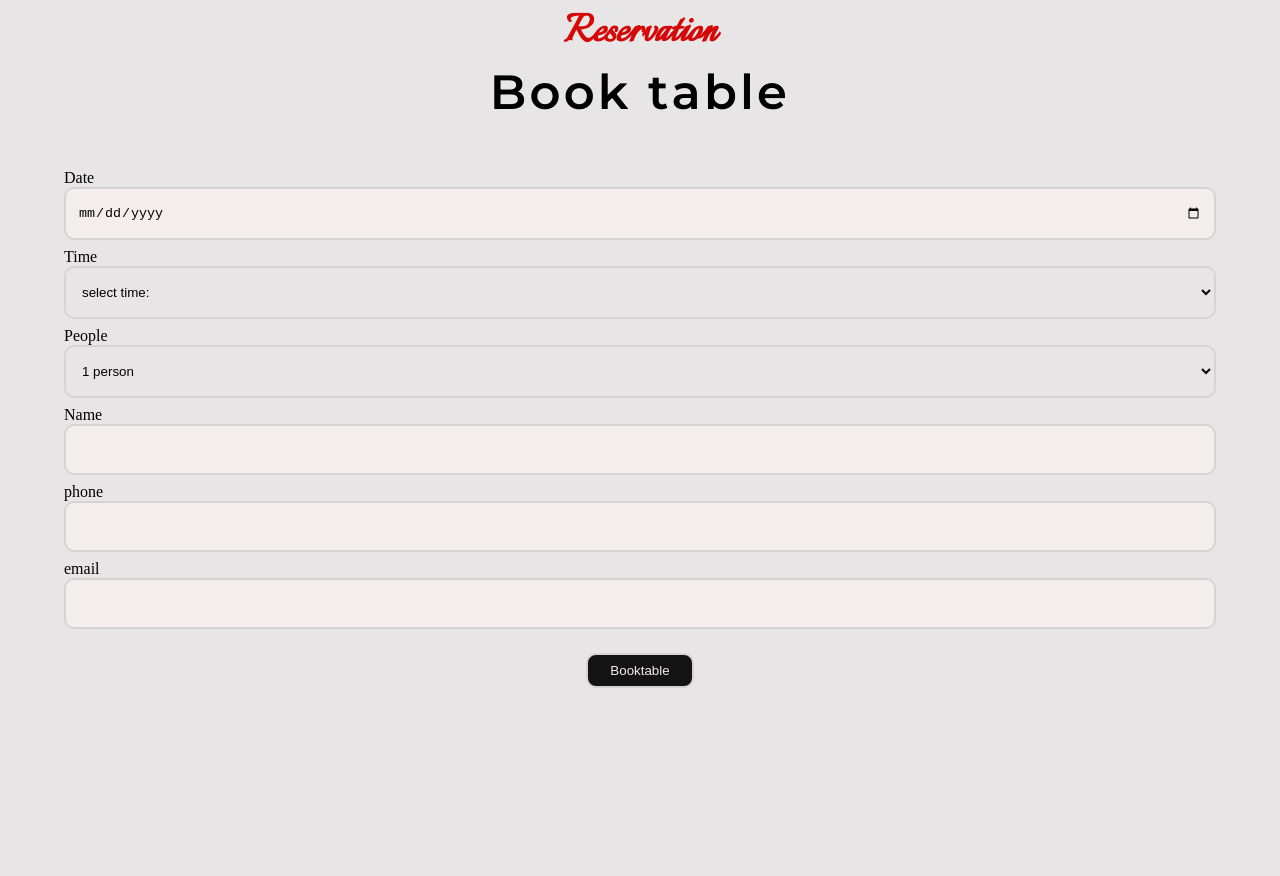
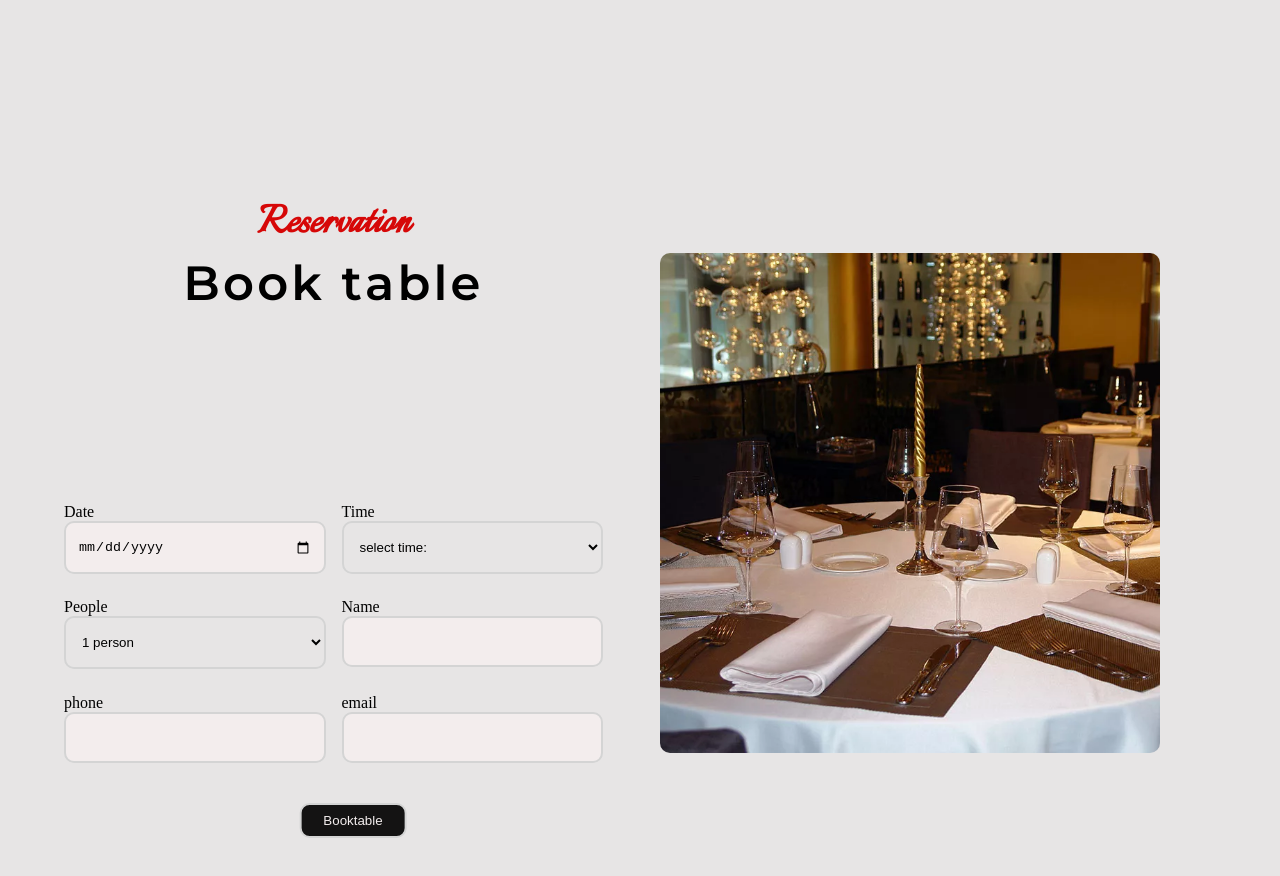
Before and after one commit to AmiraliDDD/pato, a plain HTML site: page index.html in a window 1280 px wide. Shown: the part 3077-3953 px from the top of the page. Before the commit the page ends 3813 px from the top, so only its background shows below. Drawn offline with Linux system fonts and the light colour scheme.

```diff
--- a/assets/sass/blocks/_comercialCards.scss
+++ b/assets/sass/blocks/_comercialCards.scss
@@ -2,6 +2,9 @@
     @include dflex(flex, column, center, center);
     width: 100%;
     padding: 5rem 0;
+    @media (min-width:768px){
+        align-items: flex-start;
+    }
 
 
     &__card {
--- a/assets/sass/blocks/_menu.scss
+++ b/assets/sass/blocks/_menu.scss
@@ -87,6 +87,7 @@
 
             .bottom {
                 height: calc(30% - 20px);
+                width: $full-width;
 
             }
 
--- a/assets/sass/blocks/_reservation.scss
+++ b/assets/sass/blocks/_reservation.scss
@@ -1,11 +1,42 @@
 .reservation {
     width: 90%;
     margin: 2rem auto;
+    @media(min-width: 992px){
+    display: grid;
+    grid-template-columns: auto auto;
+    grid-template-rows: auto auto;
+
+    }
+
+
+    &__image{
+        @media(min-width: 992px){
+            transform: translateY(50%);
+         max-width: 500px;
+         max-height: 500px;
+        }
+        margin: $c-margin;
+        width: 90%;
+        max-width: 390px;
+        max-height: 390px;
+        border-radius: $border_r;
+        img{
+            width: $full-width;
+            height: $full-width;
+            border-radius: $border_r;
+        }
+
+    }
 
 
     &__txtbox {
         margin: 3rem auto;
         @include dflex(flex, column, center, center);
+
+        @media(min-width: 992px){
+        margin: 0;
+        }
+
 
         &__title {
             font-family: italian;
@@ -36,12 +67,27 @@
     }
 
     &__form {
+        @media(min-width: 992px){
+            grid-row: 2/3;
+            grid-column: 1/2;
+        }
+
 
         &__holder {
-            @include dflex(flex, column, center, flex-start);
 
-            select,
-            input:not(.reservation__form__holder__sub) {
+
+            @media (min-width:768px){
+                display: grid;
+                grid-template-columns: repeat(2,1fr);
+                grid-template-rows: repeat(2,1fr);
+                grid-gap: 1rem;
+                position: relative;
+                top: 0;
+            }
+
+
+
+            select,input:not(.reservation__form__holder__sub) {
                 display: block;
                 width: 100%;
                 padding: $pad-primary;
@@ -65,7 +111,7 @@
             }
 
             &__sub {
-                display: inline !important;
+                display: block;
                 margin: 1rem auto;
                 padding: $pad-secondary;
                 border-radius: $border_r;
@@ -74,6 +120,12 @@
                 outline: none;
                 background-color: $txt-color;
                 color: $w-color;
+            @media(min-width:768px){
+                position: relative;
+                left: 40%;
+                bottom: 0;
+                transform: translateX(50%);
+            }
 
 
             }
--- a/index.html
+++ b/index.html
@@ -131,15 +131,18 @@
 
     </section>
     <section class="reservation">
+
         <div class="reservation__txtbox">
             <p class="reservation__txtbox__title">Reservation</p>
             <p class="reservation__txtbox__txt">Book table</p>
         </div>
         <form class="reservation__form" action="harchi.php">
             <div class="reservation__form__holder">
-                <label for="date">Date</label>
+                <div><label for="date">Date</label>
                     <input type="date" name="date" value="date" id="date">
-                <label for="time">Time</label>
+                </div>
+
+                <div><label for="time">Time</label>
                     <select name="time" id="time">
                         <option value="none">select time:</option>
                         <option value="16">16</option>
@@ -148,7 +151,8 @@
                         <option value="17:30">17:30</option>
                         <option value="18">18</option>
                     </select>
-                <label for="people">People</label>
+                </div>
+                <div><label for="people">People</label>
                     <select name="quantity" id="people">
                         <option value="1 ">1 person</option>
                         <option value="2 ">2 people</option>
@@ -157,17 +161,25 @@
                         <option value="5 ">5 people</option>
                         <option value="more">more</option>
                     </select>
+                </div>
 
-                <label for="name">Name</label>
+                <div> <label for="name">Name</label>
                     <input id="name" type="text" name="fname">
+                </div>
 
-                <label for="phnumber">phone</label>
+                <div><label for="phnumber">phone</label>
                     <input id="phnumber" type="tel" name="phone">
-                <label for="email">email</label>
+                </div>
+                <div> <label for="email">email</label>
                     <input id="email" type="email">
+                </div>
                 <input class="reservation__form__holder__sub" type="submit" value="Booktable">
             </div>
         </form>
+    </div>
+        <div class="reservation__image">
+            <img src="./assets/images/booking-01.jpg.webp" alt="">
+
     </section>
 </body>
 
```
Also changed, not shown: assets/css/main.css, assets/images/booking-01.jpg.webp (added), 1 other file. Lines whose indentation alone changed are shown as unchanged.
